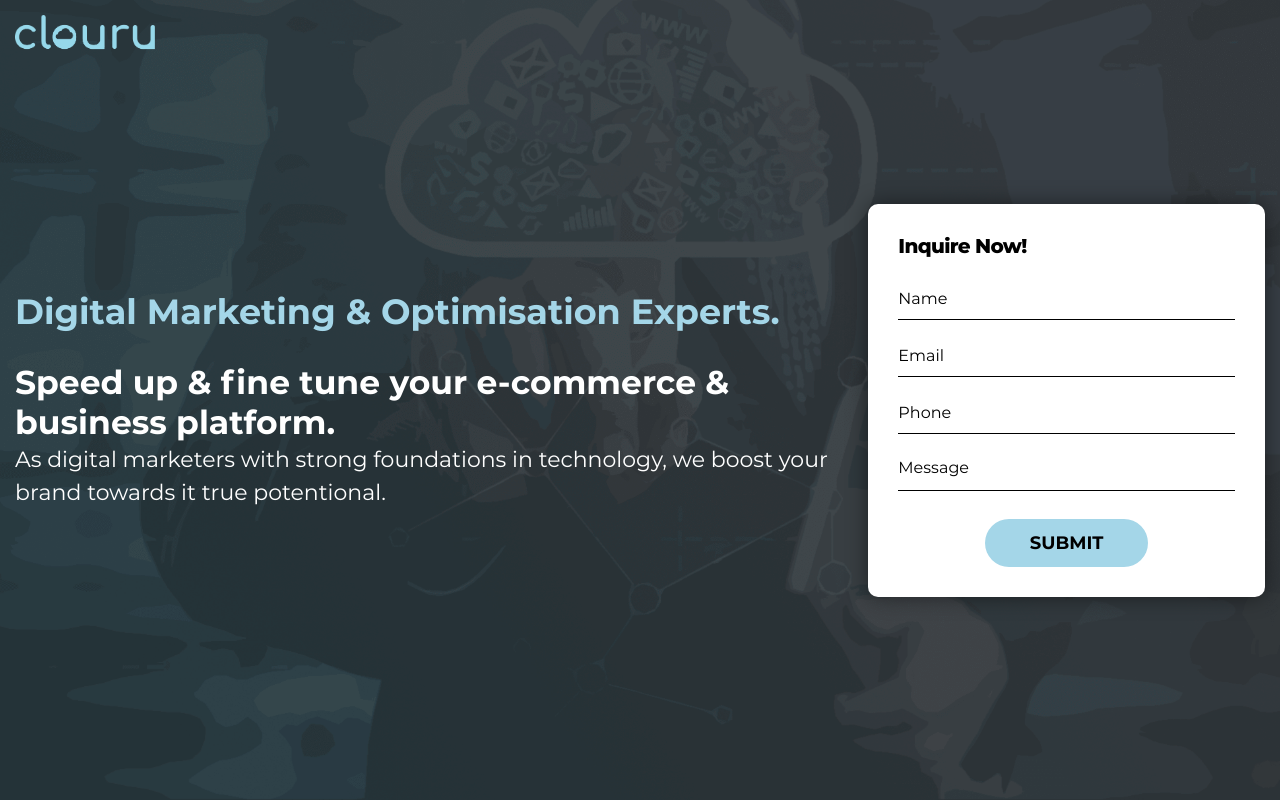
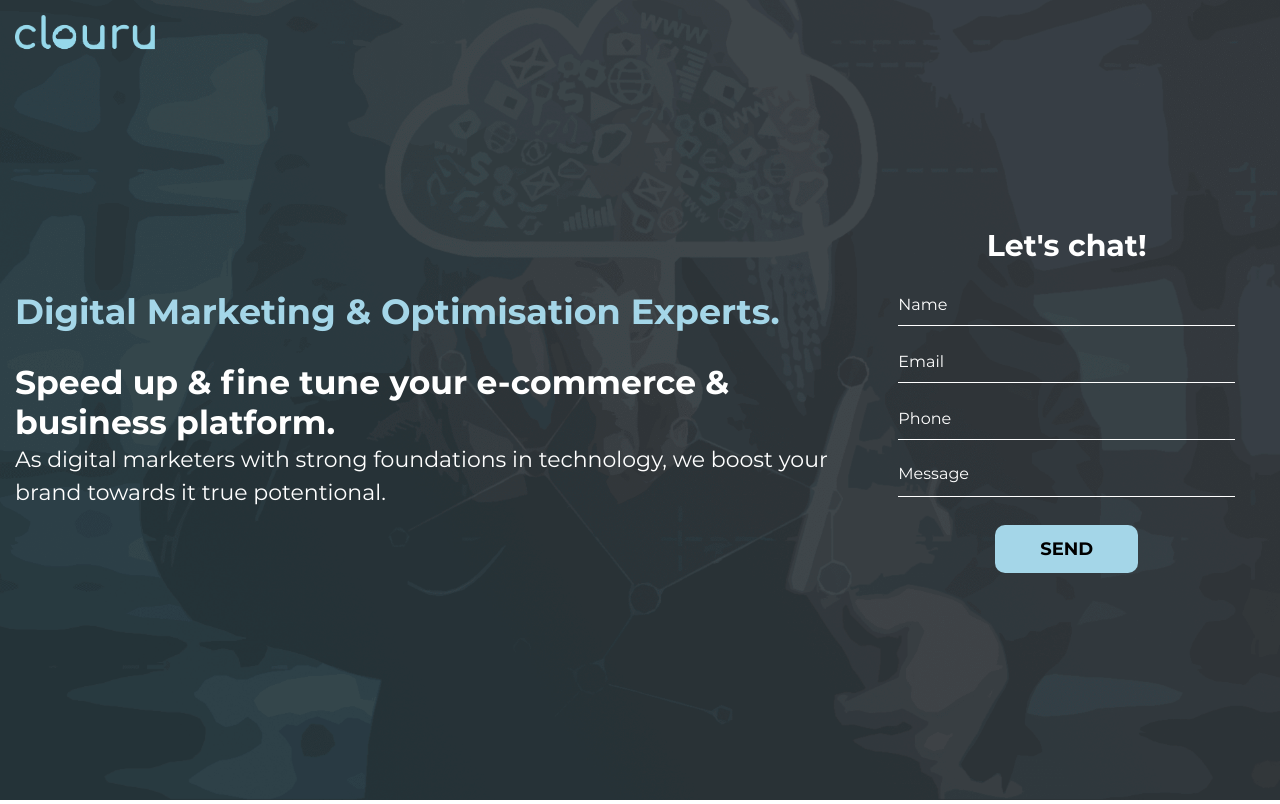
Before and after one commit to clouru/clouru-webpage, a PHP site: page / in a window 1280 px wide. Shown: the top 804 px of the page. Run offline with PHP 8.4, Linux system fonts and the light colour scheme.

Commit message:
update hero banner section design

```diff
--- a/assets/css/style.css
+++ b/assets/css/style.css
@@ -1148,6 +1148,7 @@ ul li {
   width: auto;
   min-height: 48px;
   line-height: 48px;
+  border-radius: 10px;
 }
 @media (max-width: 991px) {
   .defaultForm {
@@ -1632,18 +1633,21 @@ footer .footer-right:before {
 .bannerform .defaultForm {
   padding: 30px;
   border-radius: 10px;
-  box-shadow: 0px 0px 21px 0px rgba(0, 0, 0, 0.45);
+  box-shadow: unset;
   max-width: 530px;
   margin-left: auto;
-  background: #fff;
+  background: transparent;
 }
 .bannerform .heading-content {
   margin-bottom: 20px;
 }
 .bannerform .heading-content h2 {
-  font-size: 24px;
+  font-size: 32px;
   margin-bottom: 0;
-  font-weight: 800;
+  font-weight: bold;
+  display: block;
+  color:#FFF;
+  letter-spacing: 0;
 }
 .bannerform .error-message,
 .bannerform .success-message {
@@ -1654,7 +1658,7 @@ footer .footer-right:before {
     padding: 30px;
   }
   .bannerform .heading-content h2 {
-    font-size: 20px;
+    font-size: 30px;
   }
 }
 @media (max-width: 991px) {
@@ -1662,7 +1666,7 @@ footer .footer-right:before {
     padding: 40px 20px;
   }
   .bannerform .heading-content h2 {
-    font-size: 18px;
+    font-size: 25px;
   }
 }
 @media (max-width: 767px) {
@@ -2423,3 +2427,15 @@ footer .footer-contact .email a,
     margin-left: auto;
   }
 }
+
+#enquiry-form input[type="text"], #enquiry-form input[type="email"], #enquiry-form textarea {
+  color: #FFF;
+  border-bottom: 1px solid #FFF;
+}
+#enquiry-form input[type="text"]:focus, #enquiry-form input[type="email"]:focus, #enquiry-form textarea:focus {
+  color: #FFF;
+  border-bottom: 1px solid #a4d6e8;
+}
+#enquiry-form input[type="text"]::placeholder, #enquiry-form textarea::placeholder,  #enquiry-form input[type="email"]::placeholder{
+  color: #FFF;
+}
--- a/index.html
+++ b/index.html
@@ -63,7 +63,7 @@
                   <div class="bannerform">
                     <div class="defaultForm">
                       <div class="heading-content">
-                        <h2 class="title text-left">Inquire Now!</h2>
+                        <h2 class="title text-center">Let's chat!</h2>
                       </div>
                       <form id="enquiry-form" name="contact" method="POST" data-netlify="true">
                         <input type="hidden" name="form-name" value="contact" />
@@ -91,7 +91,7 @@
                           </div>
                           <div class="col-sm-12">
                             <div class="submit-btn">
-                              <input type="submit" value="submit" id="enquiry-form_submit">
+                              <input type="submit" value="send" id="enquiry-form_submit">
                               <div class="form-loader" style="display: none;"><img
                                   src="assets/images/loader.svg"
                                   alt="loader" ></div>
```
